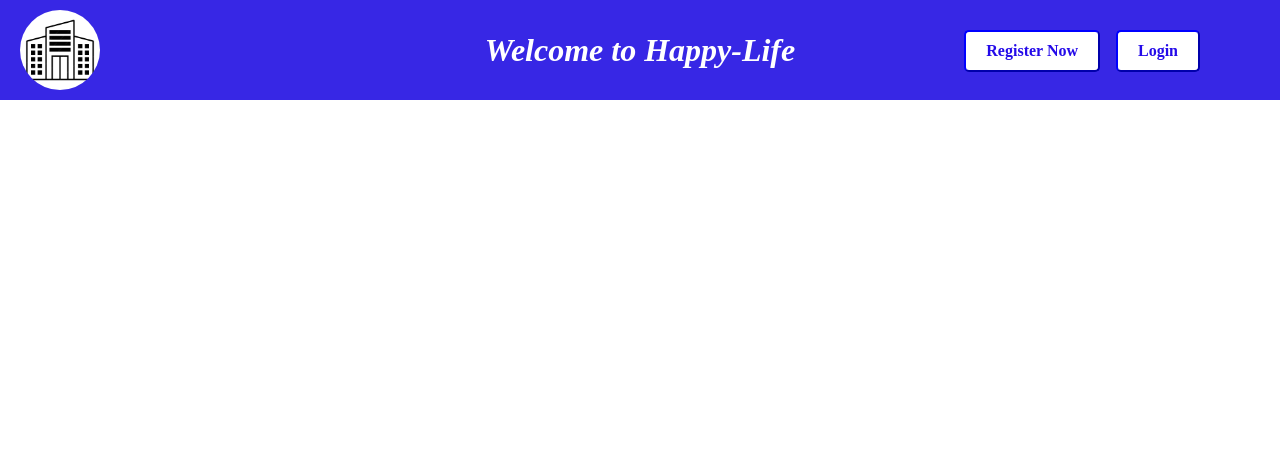
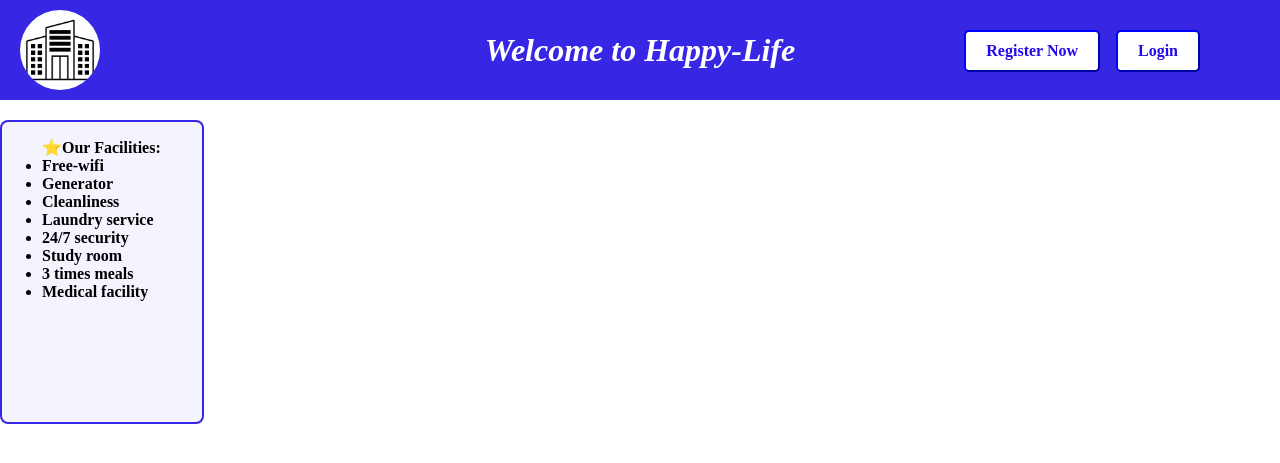
Before and after one commit to pkhunter47/WT_fall-25-26-, a PHP site: page /frontpage.php in a window 1280 px wide. Shown: the top 463 px of the page. Run offline with PHP 8.4, Linux system fonts and the light colour scheme.

Commit message:
some codes added

```diff
--- a/Final/Project-Hostel Mangement System/frontpage.php
+++ b/Final/Project-Hostel Mangement System/frontpage.php
@@ -9,10 +9,27 @@
         <img src="building-vector-icon-white-background_855620-52.avif" alt="Logo" id="logo">
         <h1><b><i>Welcome to Happy-Life</i></b></h1>
 
-        <button type="submit" id="register">Register Now</button>
+        <button type="button" id="register" onclick="handle()">Register Now</button>
         <button type="submit" id="login">Login</button>
 
     </div>
+    <br>
+
+    <div id="list">
+
+    <ul>
+    ⭐Our Facilities:
+        <li>Free-wifi</li>
+        <li>Generator</li>
+        <li>Cleanliness</li>
+        <li>Laundry service</li>
+        <li>24/7 security</li>
+        <li>Study room</li>
+        <li>3 times meals</li>
+        <li>Medical facility</li>
+    </ul>
+    </div>
+    <script src="frontpagejs.js"></script>
 
 </body>
 </html>
--- a/Final/Project-Hostel Mangement System/frontpagedesign.css
+++ b/Final/Project-Hostel Mangement System/frontpagedesign.css
@@ -55,3 +55,23 @@ body{
     font-family: 'Times New Roman', Times, serif;
     font-weight: bold;
 }
+#facilities{
+    position: absolute;
+    left: 40px;
+    top: 100px;
+    font-family: 'Times New Roman', Times, serif;
+    font-size: 18px;
+    font-weight: bold;
+}
+#list{
+    position: relative;
+    top:2px;
+    font-family: 'Times New Roman', Times, serif;
+    font-size: 16px;
+    font-weight: bold;
+    border: 2px solid #1d0be2e1;
+    height: 300px;
+    width: 200px;
+    border-radius: 8px;
+    background-color: #f4f4ff;
+}
--- /dev/null
+++ b/Final/Project-Hostel Mangement System/frontpagejs.js
@@ -0,0 +1,6 @@
+function handle(){
+    if(confirm("Are you sure you want to register?")){
+        window.location.href = "USER/HTML/registration1.php";
+
+    }
+}
```
